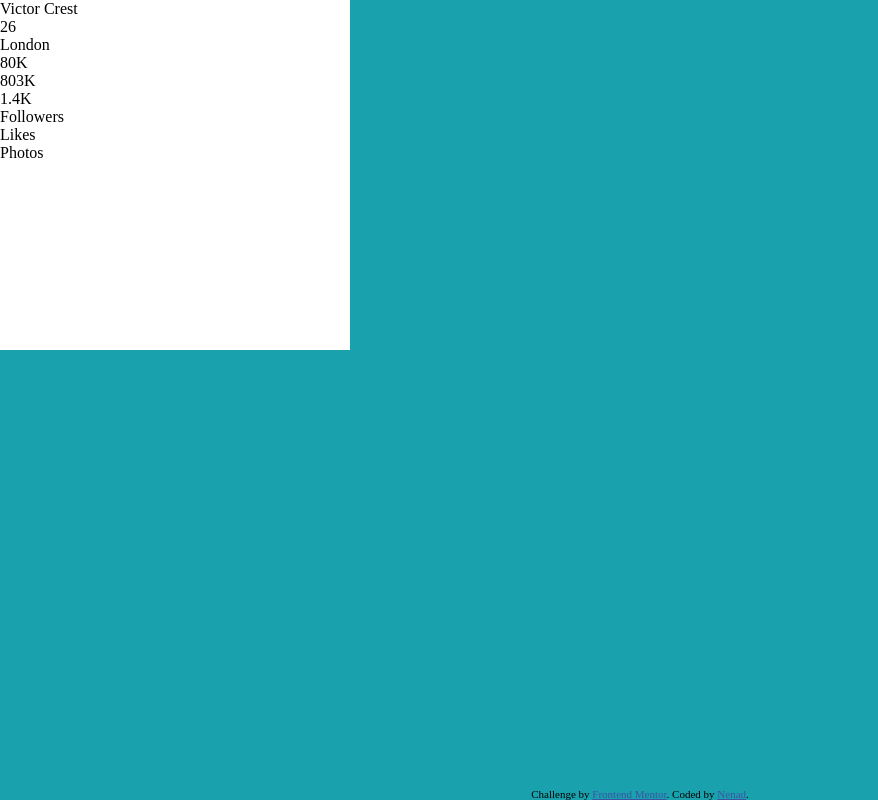
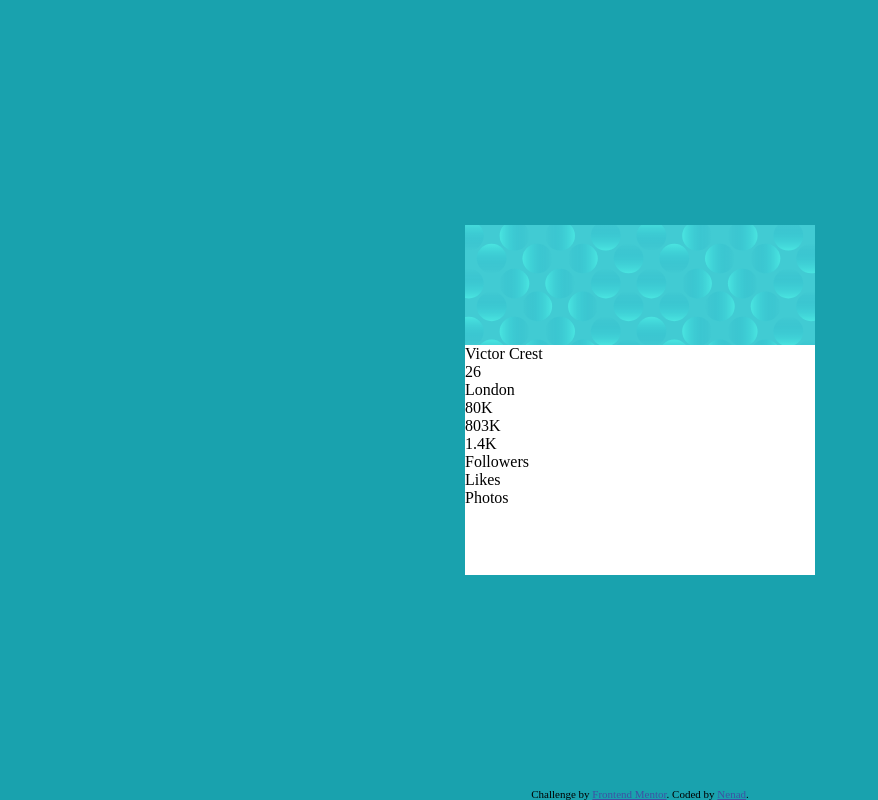
Before and after one commit to nmirce/profile-card-component, a plain HTML site: page index.html in a window 1280 px wide. Shown: the whole page, without its empty margins (0-878 px from the left). Drawn offline with Linux system fonts and the light colour scheme.

Commit message:
added background image for top div

```diff
--- a/style.css
+++ b/style.css
@@ -14,6 +14,7 @@ html, body {
 }
 
 #main {
+    display: flex;
     margin: 0px;
     height: 100vh;
     background-color: hsl(185, 75%, 39%);
@@ -24,8 +25,15 @@ p {
 }
 
 #card {
-    display: inline-block;
+    margin: auto;
+    justify-content: center;
     background: white;
     height: 350px;
     width: 350px;
 }
+
+#top {
+    height: 120px;
+    background-color: blue;
+    background-image: url(images/bg-pattern-card.svg)
+}
```
Also changed, not shown: bg-pattern-card.svg (added).
